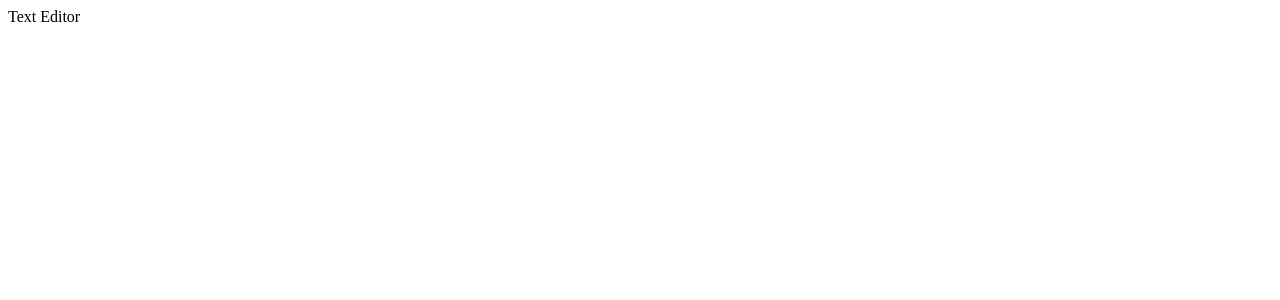
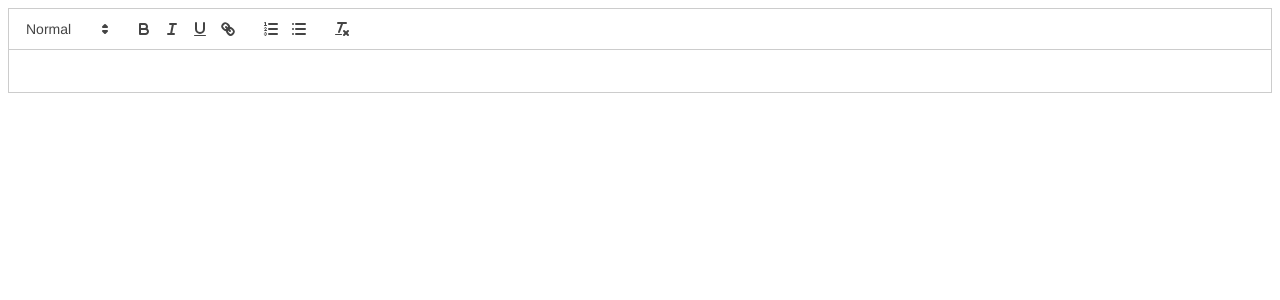
Before and after one commit to davidleora/google-docs-clone, a React (Create React App) app in the folder client/: page / in a window 1280 px wide. Shown: the top 300 px of the page. Built offline with nearby package versions, Linux system fonts and the light colour scheme.

Commit message:
Create a basic text editor by using Quill

```diff
--- a/client/src/TextEditor.js
+++ b/client/src/TextEditor.js
@@ -1,5 +1,14 @@
-import React from "react";
+import { useEffect, useRef } from "react";
+import Quill from "quill";
+import "quill/dist/quill.snow.css";
 
 export default function TextEditor() {
-    return <div>Text Editor</div>;
+    const quillRef = useRef(null);
+
+    useEffect(() => {
+        if (!quillRef.current) {
+            quillRef.current = new Quill("#container", { theme: "snow" });
+        }
+    }, []);
+    return <div id="container"></div>;
 }
```
